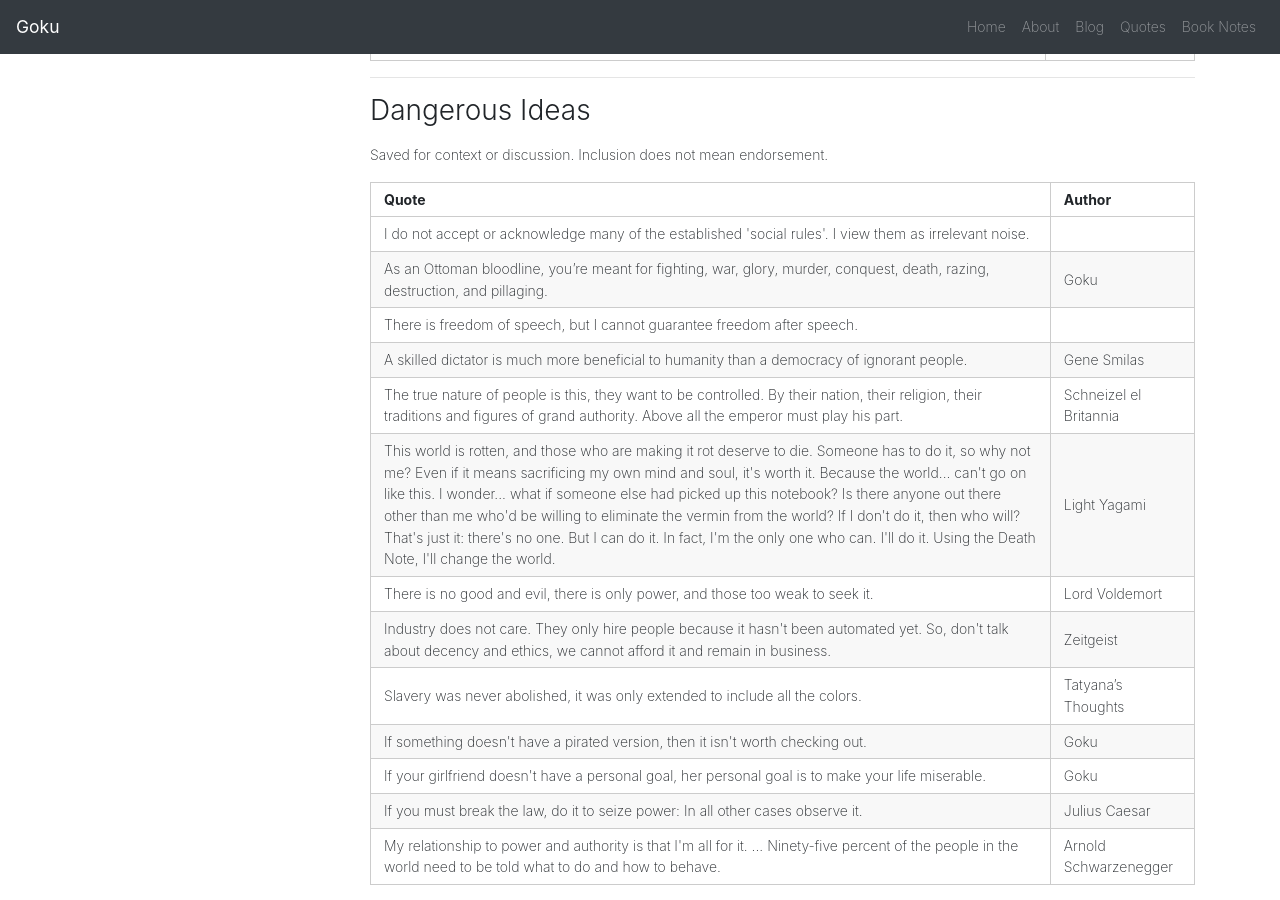
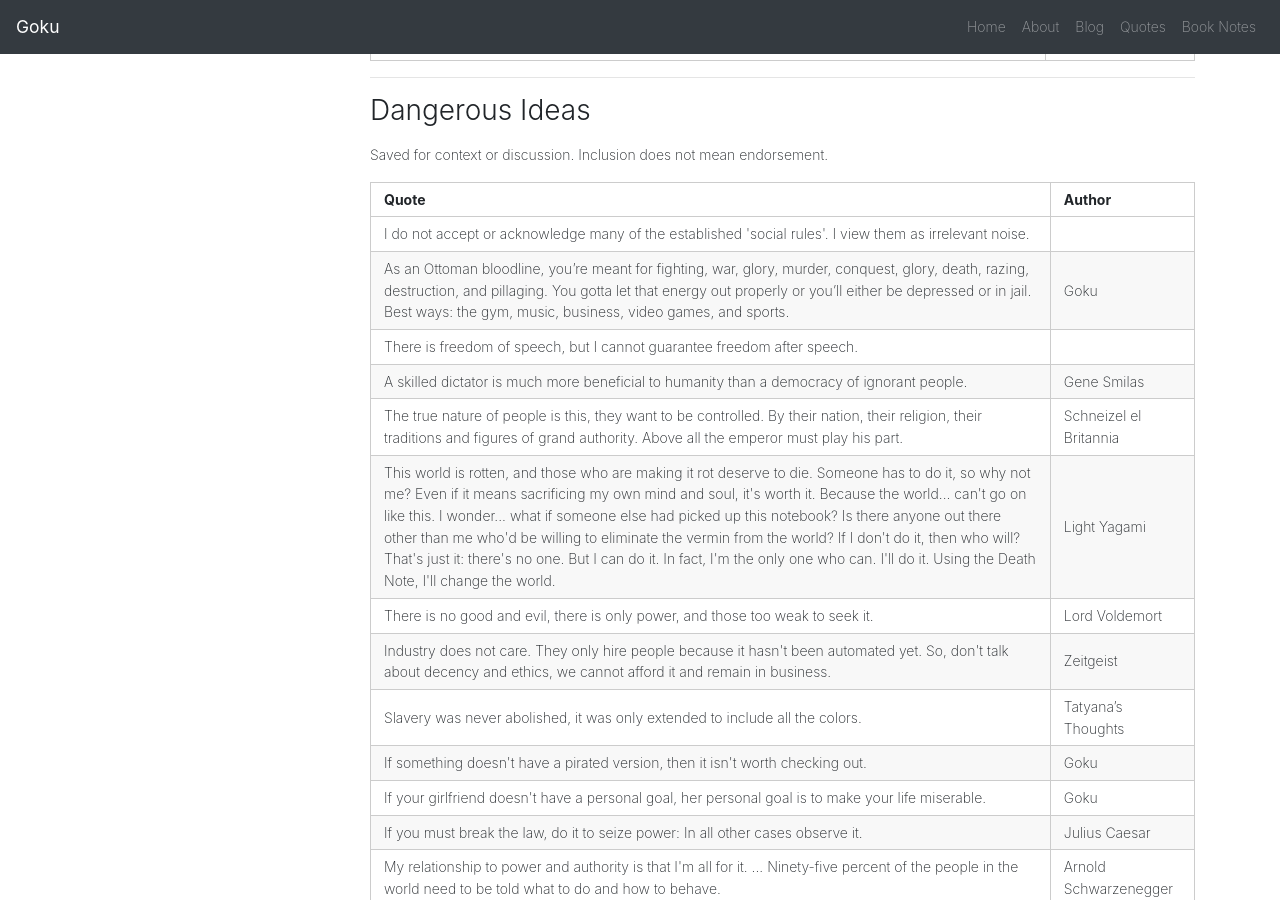
Before and after one commit to Esqarrouth/goktugyil.github.io, a Jekyll site: the page built from _pages/quotes.md, in a window 1280 px wide and 900 px high, scrolled down 21981 px. Built offline with Jekyll 4.4.1, drawn with Linux system fonts in a browser that asks for light colours.

Commit message:
Complete Ottoman quote

```diff
--- a/_pages/quotes.md
+++ b/_pages/quotes.md
@@ -537,7 +537,7 @@ You were born free. The aim is to die free from everything imposed upon you sinc
   <thead><tr><th>Quote</th><th>Author</th></tr></thead>
   <tbody>
     <tr><td>I do not accept or acknowledge many of the established &#39;social rules&#39;. I view them as irrelevant noise.</td><td></td></tr>
-    <tr><td>As an Ottoman bloodline, you’re meant for fighting, war, glory, murder, conquest, death, razing, destruction, and pillaging.</td><td>Goku</td></tr>
+    <tr><td>As an Ottoman bloodline, you’re meant for fighting, war, glory, murder, conquest, glory, death, razing, destruction, and pillaging. You gotta let that energy out properly or you’ll either be depressed or in jail. Best ways: the gym, music, business, video games, and sports.</td><td>Goku</td></tr>
     <tr><td>There is freedom of speech, but I cannot guarantee freedom after speech.</td><td></td></tr>
     <tr><td>A skilled dictator is much more beneficial to humanity than a democracy of ignorant people.</td><td>Gene Smilas</td></tr>
     <tr><td>The true nature of people is this, they want to be controlled. By their nation, their religion, their traditions and figures of grand authority. Above all the emperor must play his part.</td><td>Schneizel el Britannia</td></tr>
```
